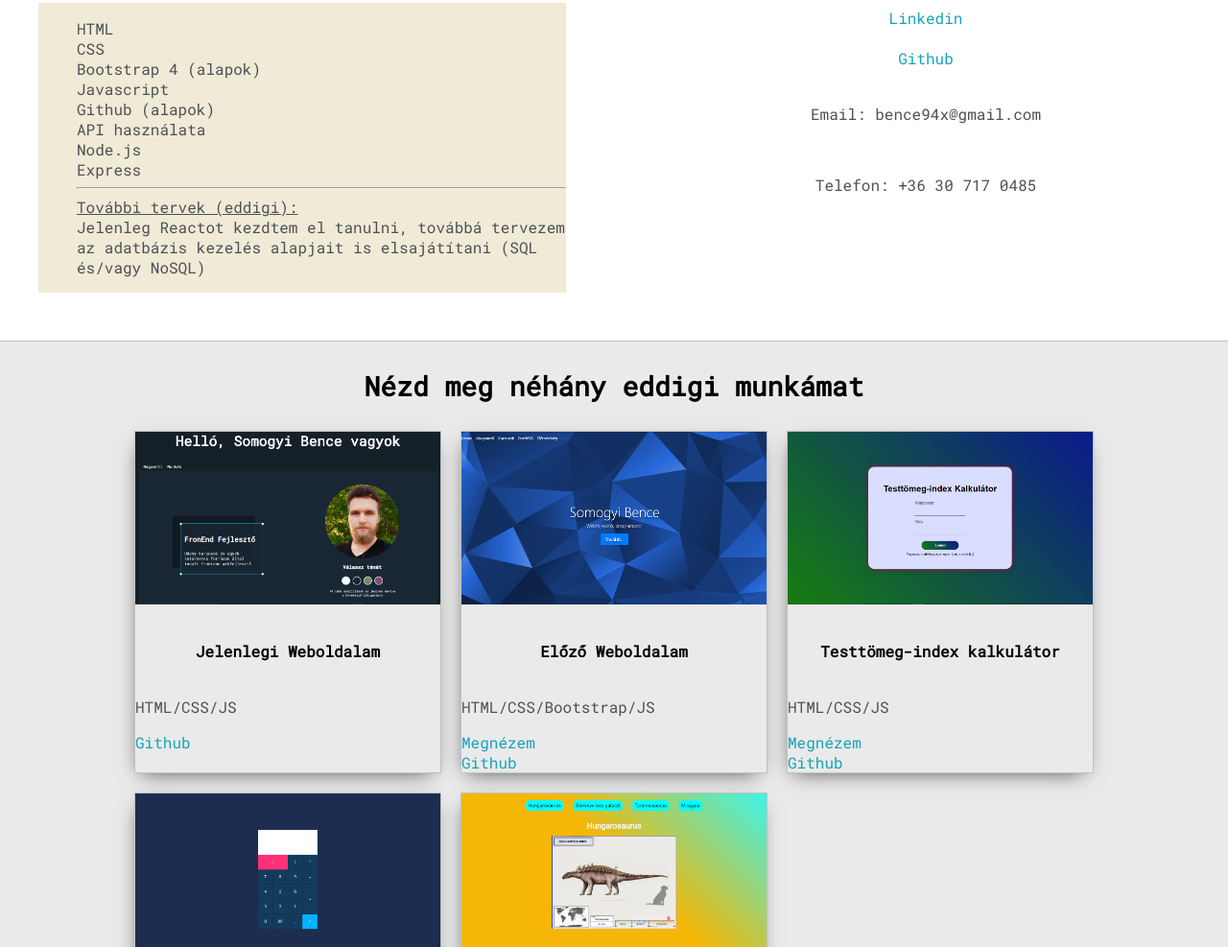
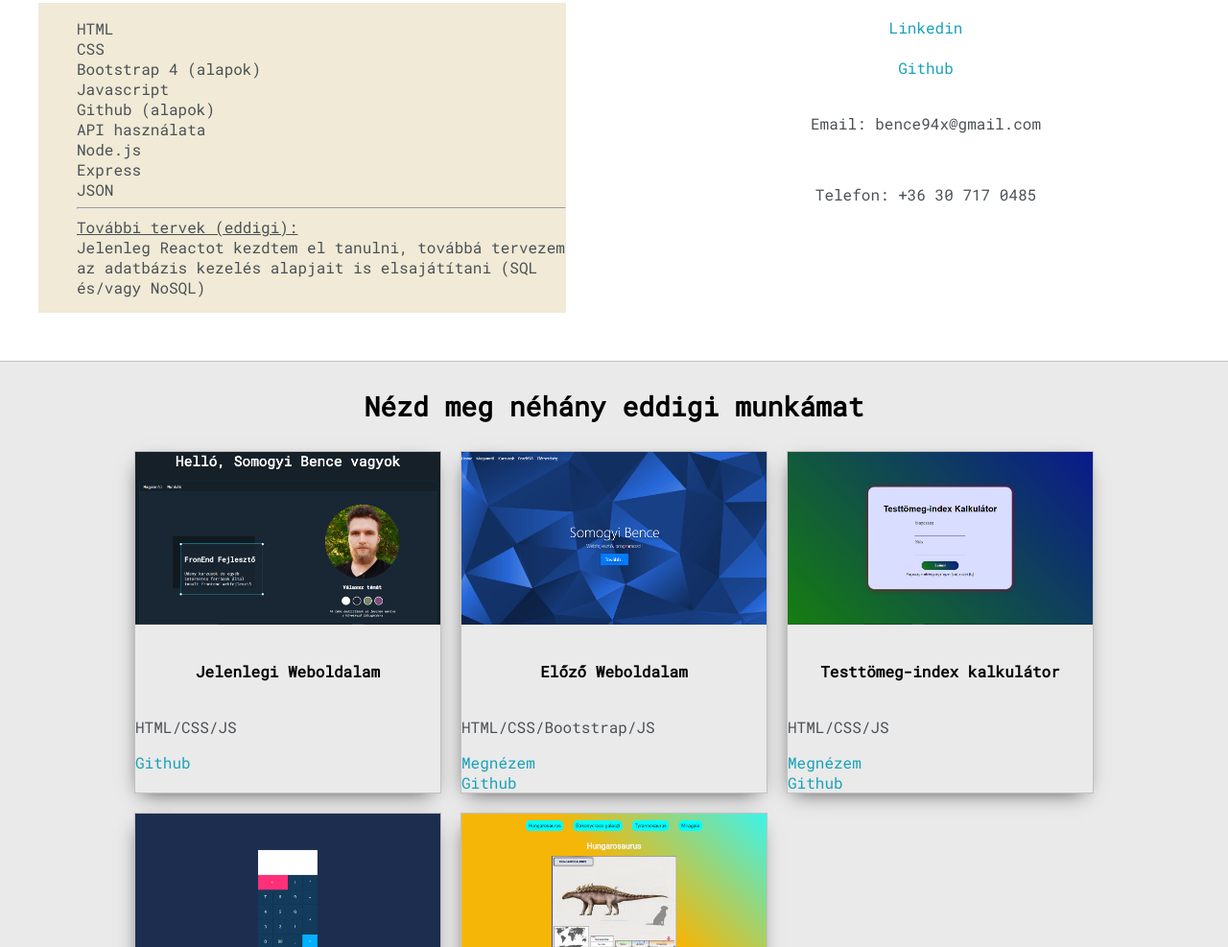
Before and after one commit to Bence94x/ujportfolio, a plain HTML site: page index.html in a window 1280 px wide. Shown: the part 1293-2280 px from the top of the page at 96% size. Drawn offline with Linux system fonts and the light colour scheme.

Commit message:
Update index.html

```diff
--- a/index.html
+++ b/index.html
@@ -93,6 +93,7 @@
                             <li>API használata</li>
                             <li>Node.js</li>
                             <li>Express</li>
+                            <li>JSON</li>
                             <hr>
                             <li><u>További tervek (eddigi):</u></li>
                             <li>Jelenleg Reactot kezdtem el tanulni, továbbá tervezem az adatbázis kezelés alapjait is elsajátítani (SQL és/vagy NoSQL)</li>
```
